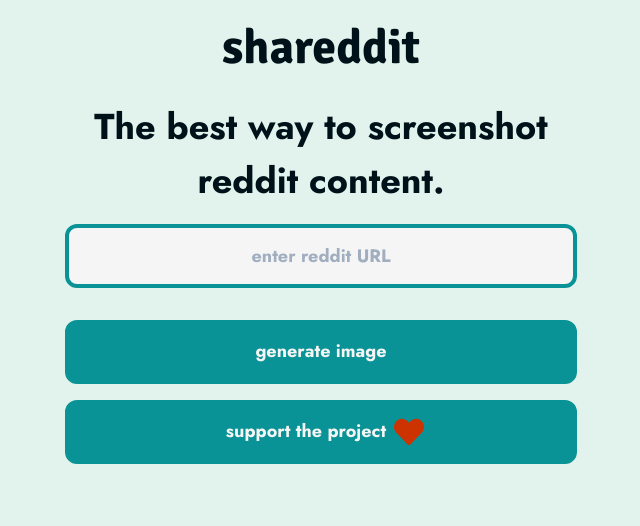
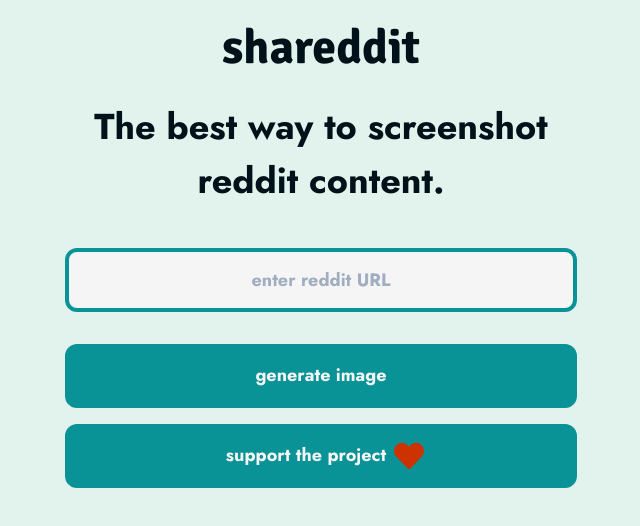
Before and after one commit to yountdev/threadshot, a React (Create React App) app: page / in a window 1280 px wide. Shown: the top 526 px of the page, without its empty margins (319-959 px from the left). Built offline with nearby package versions, Linux system fonts and the light colour scheme.

Commit message:
Improve spacing a bit

```diff
--- a/src/screens/Home/components/RedditLinkInput.tsx
+++ b/src/screens/Home/components/RedditLinkInput.tsx
@@ -18,7 +18,7 @@ export const RedditLinkInput: React.FC<FieldProps> = ({
       placeholder="enter reddit URL"
       backgroundColor="brand.input"
       textAlign="center"
-      // marginBottom="var(--chakra-space-8)"
+      marginTop="var(--chakra-space-6)"
       fontWeight="semibold"
       border="4px"
       borderColor={error ? "error.400" : "button.500"}
```
